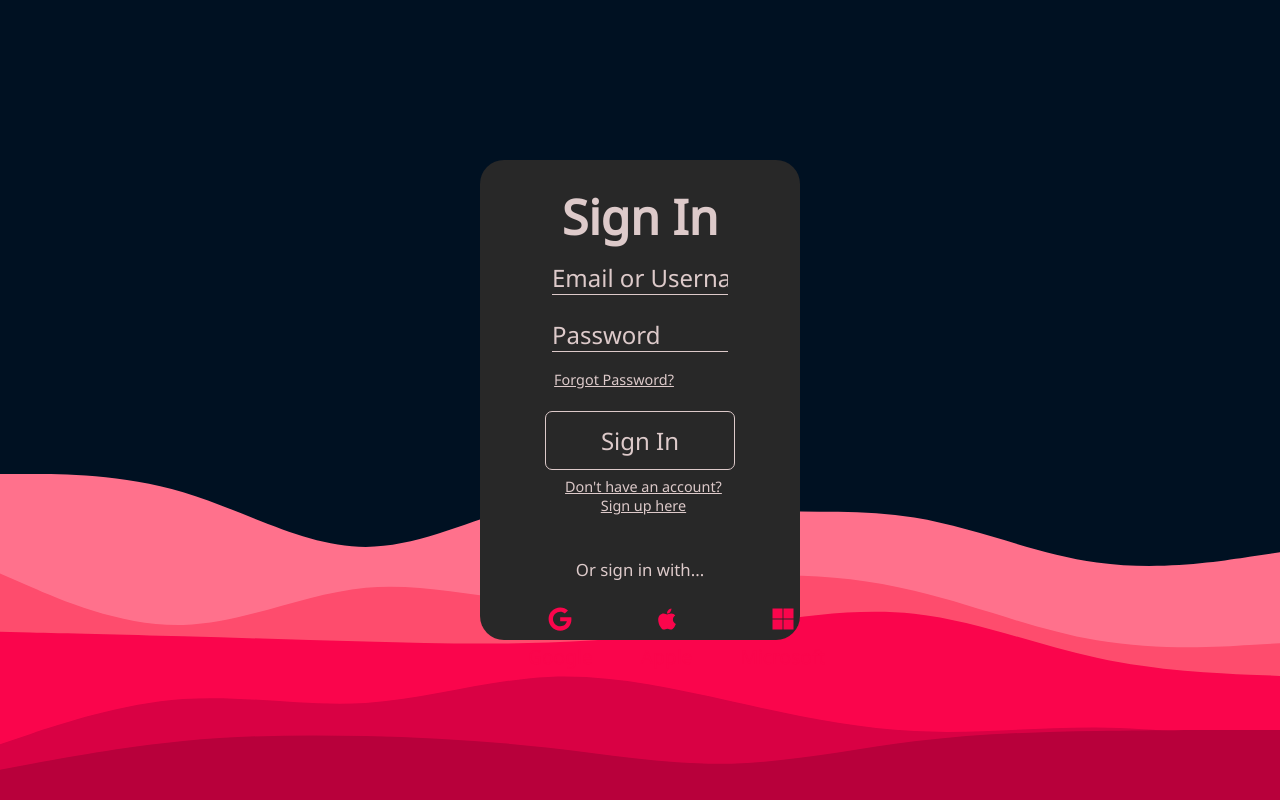
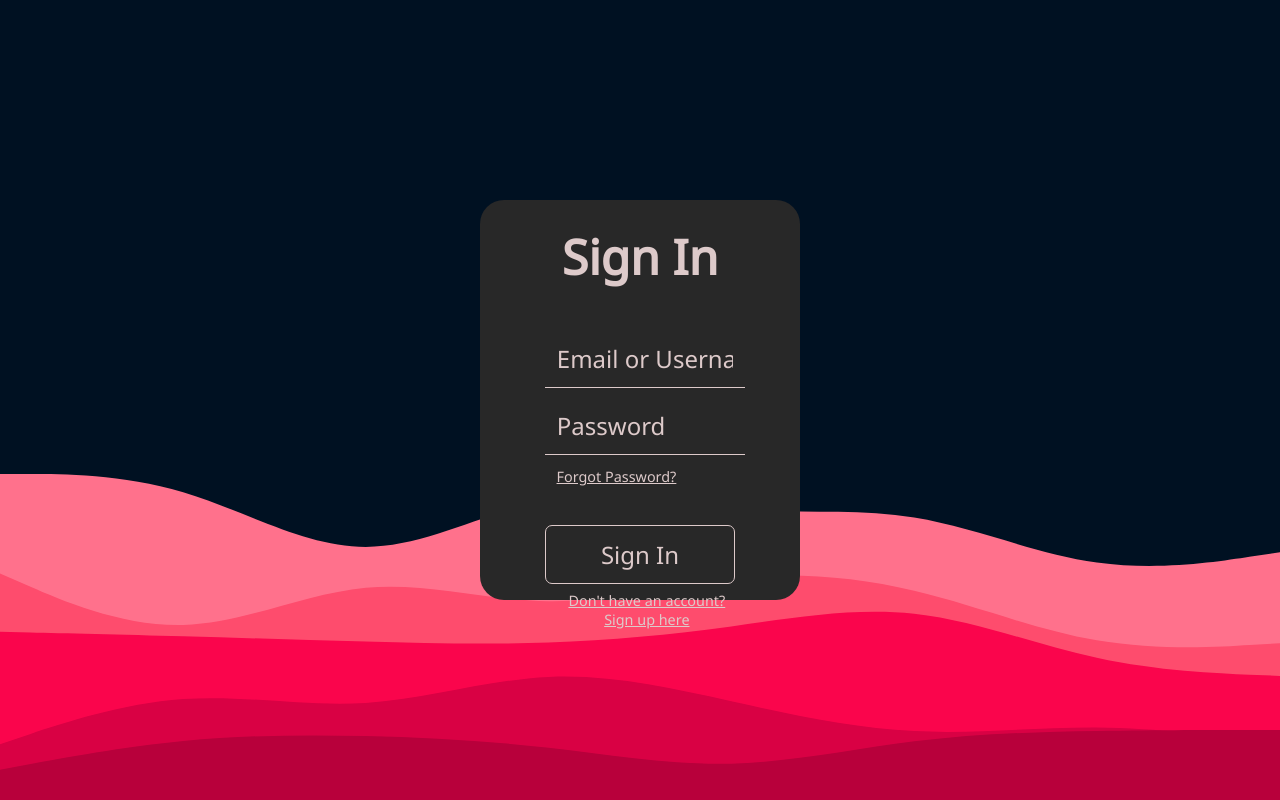
Before and after one commit to TeamWorkspaceCA/teamworkspace, a Next.js app: page /signin in a window 1280 px wide. Built offline with nearby package versions, Linux system fonts and the light colour scheme; a web font is replaced by a local one.

Commit message:
Finished front end for sign in

```diff
--- a/pages/signin.tsx
+++ b/pages/signin.tsx
@@ -6,14 +6,21 @@ const signin: NextPage = () => {
     <>
       <div className='signinbox-middle'>
         <h1>Sign In</h1>
-        <form style={{padding:"0 1.5em 1.5em 1.5em"}}>
+        <form style={{padding:"1.5em"}}>
             <input type="text" placeholder='Email or Username' />
             <input type="password" placeholder='Password' />
             <div className='btn--link'>Forgot Password?</div>
             <div className='signin-btn'>Sign In</div>
             <div className='btn--link' style={{textAlign: 'center'}}>Don't have an account? Sign up here</div>
         </form>
-        <div>
+      </div>
+    </>
+  )
+}
+
+export default signin
+
+/* <div>
             <p style={{fontSize: '0.7em'}}>Or sign in with...</p>
 
             <div style={{display: 'flex', justifyContent: 'space-evenly', alignItems: 'center'}}>
@@ -27,13 +34,4 @@ const signin: NextPage = () => {
                 </div>
                 <div className='btn--icon'>
                     <FaMicrosoft />
-                    <span>Microsoft</span>
-                </div>
-            </div>
-        </div>
-      </div>
-    </>
-  )
-}
-
-export default signin
+                    <span>Microsoft</span> */
--- a/styles/globals.scss
+++ b/styles/globals.scss
@@ -47,9 +47,9 @@ input {
   color: $textcolor;
   font-size: 0.8em;
 
+  border-bottom: 1px solid $textcolor;
   &::placeholder {
     color: $textcolor;
-    border-bottom: 1px solid $textcolor;
   }
 
   /* none : no line is drawn, and any existing decoration is removed.
@@ -63,7 +63,7 @@ input {
   font-size: 0.6em;
   text-decoration: underline;
   color: $aura;
-  padding: 0.5em;
+  padding: 0.0em;
 }
 
 .btn--icon {
@@ -85,9 +85,16 @@ input {
   padding: 1em;
   font-size: 1.2em;
 
+  form {
+    * {
+      margin: 0.2em;
+    }
+  }
+
   .btn--link{
     text-align: left;
-    padding-left: .98em;
+    padding-left: .95em;
+    margin-top: 0.5em;
   }
 
   input {
@@ -123,14 +130,14 @@ input {
 @media only screen and (min-width: 1025px) {
   .signinbox-middle {
     width: 25%;
-    height: 60%;
+    height: 50%;
     padding: 1em;
     font-size: 1.5em;
 
     .signin-btn {
       padding: 0.5em;
       font-size: 1em;
-      margin-top: 0.6em;
+      margin-top: 1.6em;
     }
 
     .btn--link {
@@ -138,6 +145,7 @@ input {
       &:hover {
         cursor: pointer;
         color: $aura;
+
       }
     }
   }
```
